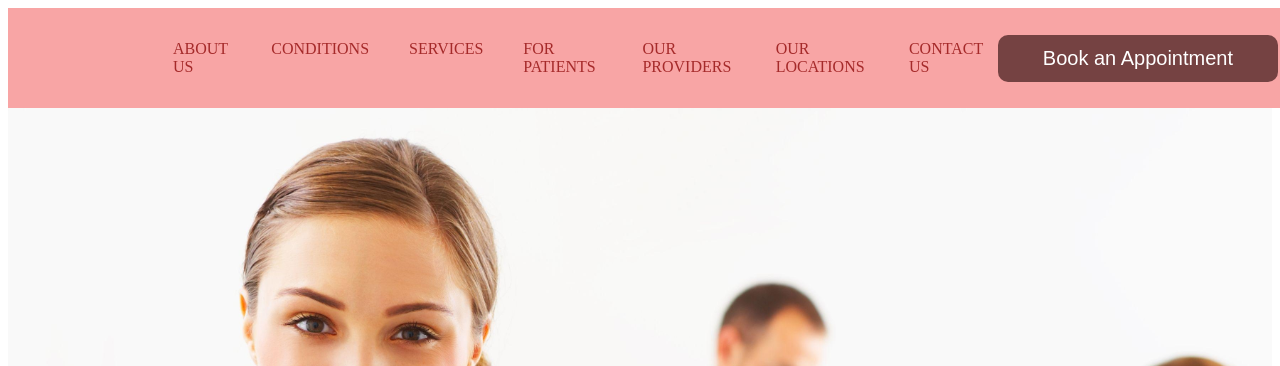
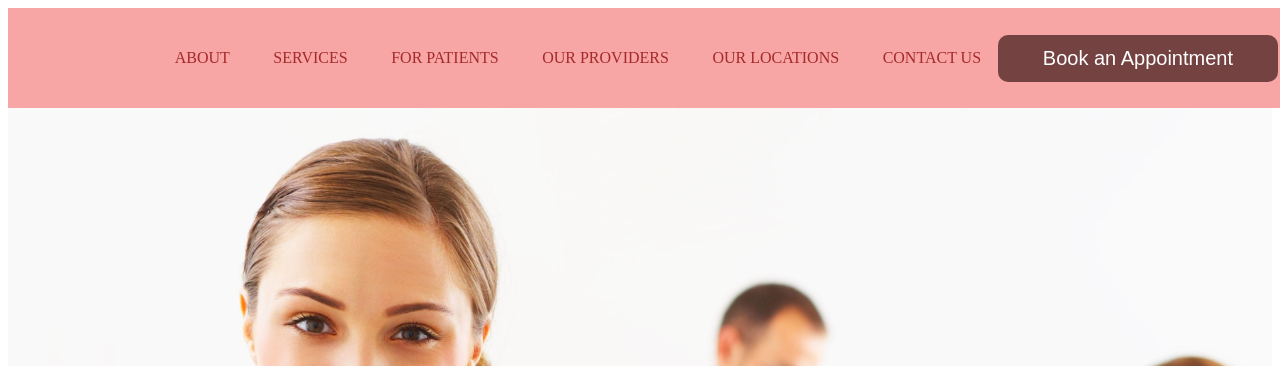
Before and after one commit to panditakshay402/web-project, a plain HTML site: page index.html in a window 1280 px wide. Shown: the top 366 px of the page. Drawn offline with Linux system fonts and the light colour scheme; grey boxes are pictures that could not be loaded.

Commit message:
header update in single line

```diff
--- a/index.html
+++ b/index.html
@@ -17,7 +17,7 @@
         <nav>
             <ul >
                  <li class="dropdown">
-                    <a href="" >About Us</a>
+                    <a href="" >About </a>
                         <ul class="dropdown-menu">
 
             <li><a href=""><h4>Welcome to our healthcare website!</h4></br></br>
@@ -36,7 +36,7 @@ We look forward to serving you and helping you achieve your health and wellness
           </li>
         </ul>
 
-            <ul>
+            <!-- <ul>
                 <li class="dropdown">
                     <a href="" >Conditions</a>
                     <ul class="dropdown-menu">
@@ -47,7 +47,7 @@ We look forward to serving you and helping you achieve your health and wellness
 
                     </ul>
                 </li>
-            </ul>
+            </ul> -->
 
             <ul>
                 <li class="dropdown">
--- a/style.css
+++ b/style.css
@@ -4,7 +4,7 @@ header{
     top: 0;
     left: 0;
     right: 0;
-    /* z-index: 999; */
+    z-index: 999;
 
 
 }
@@ -70,6 +70,7 @@ nav li {
 
 }
 .navi nav a{
+    width: 150px;
     text-decoration-style: solid;
     color: brown;
     text-decoration: wavy;
```
